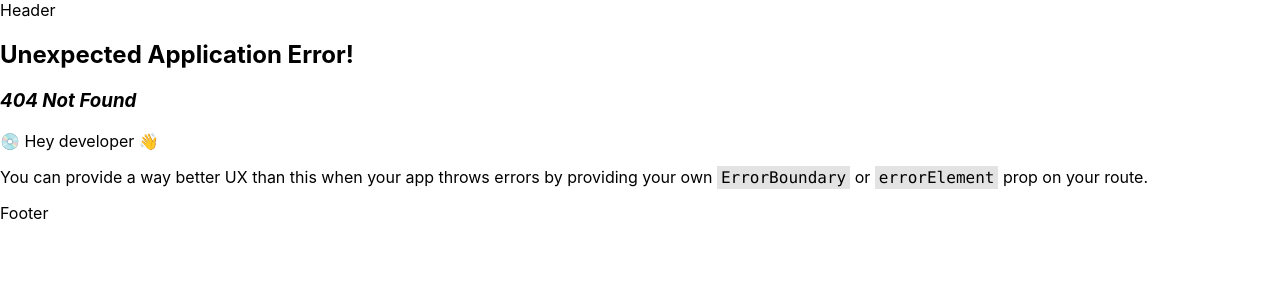
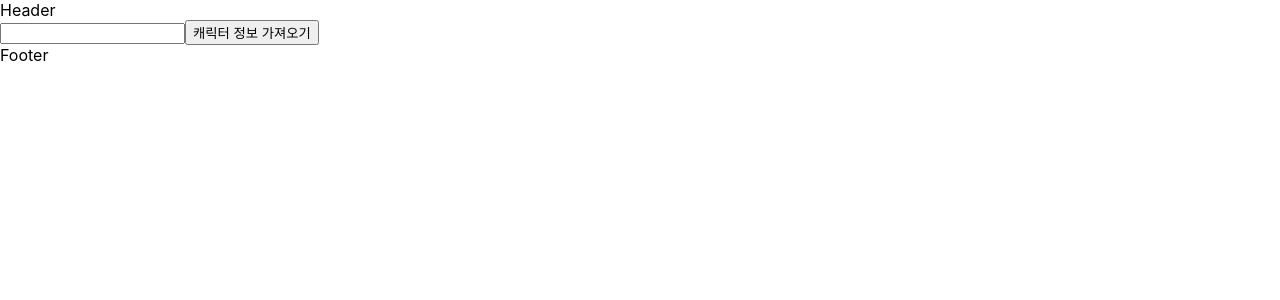
Before and after one commit to minhyeonhong/maple-open, a React (Create React App) app: page /character in a window 1280 px wide. Before the commit this address had no page. Shown: the top 300 px of the page. Built offline with nearby package versions, Linux system fonts and the light colour scheme.

Commit message:
ENH : 캐릭터 정보 조회

```diff
--- a/src/App.js
+++ b/src/App.js
@@ -4,7 +4,8 @@ import { Link } from "react-router-dom";
 function App(props) {
   return (
     <div className="App">
-      <Link to={'/guild'}><button>길드 검색</button></Link><br/>
+      <Link to={'/character'}><button>캐릭터 검색</button></Link><br />
+      <Link to={'/guild'}><button>길드 검색</button></Link><br />
     </div>
   );
 }
--- /dev/null
+++ b/src/components/character/CharacterPage.jsx
@@ -0,0 +1,64 @@
+import React, { useEffect, useState } from 'react';
+import { instance } from '../../api/instance';
+
+const CharacterPage = () => {
+    const [character, setCharactor] = useState({
+        character_name: "",
+
+    });
+
+    const get_character_info = async () => {
+        const today = getFormattedDate();
+        const response = await instance.get(`${process.env.REACT_APP_MAPLE_BASE_URL}/maplestory/v1/id?character_name=${character.character_name}`, {
+            headers: {
+                "x-nxopen-api-key": process.env.REACT_APP_MAPLE_KEY
+            },
+        });
+
+        if (response.status !== 200) {
+            alert('캐릭터 정보 없음');
+            return;
+        }
+
+        const ocid = response.data.ocid;
+        const chracterInfo = await instance.get(`${process.env.REACT_APP_MAPLE_BASE_URL}/maplestory/v1/character/basic?ocid=${ocid}&date=${today}`, {
+            headers: {
+                "x-nxopen-api-key": process.env.REACT_APP_MAPLE_KEY
+            },
+        });
+
+        //setCharactor({...character, oguild_id:response.data.oguild_id });
+
+        console.log(chracterInfo);
+    }
+
+    const getFormattedDate = () => {
+        const today = new Date();
+        const year = today.getFullYear();
+        let month = today.getMonth() + 1; // 월은 0부터 시작하므로 1을 더해줍니다.
+        let day = today.getDate();
+
+        // 한 자리 수인 경우 앞에 0을 추가해주기
+        month = month < 10 ? '0' + month : month;
+        day = day < 10 ? '0' + day : day;
+
+        const formattedDate = year + '-' + month + '-' + day;
+
+        const date = new Date(formattedDate);
+        date.setDate(date.getDate() - 2);
+        return date.toISOString().slice(0, 10);
+    }
+
+    useEffect(() => {
+        //        setCharactor({ ...character, today: getFormattedDate() });
+    }, [character])
+
+    return (
+        <div>
+            <input type='text' name='character_name' value={character.character_name || ""} onChange={(e) => setCharactor({ ...character, [e.target.name]: e.target.value })} />
+            <button onClick={get_character_info}>캐릭터 정보 가져오기</button>
+        </div>
+    );
+};
+
+export default CharacterPage;
--- a/src/index.js
+++ b/src/index.js
@@ -12,6 +12,7 @@ import {
   RouterProvider,
   createBrowserRouter,
 } from 'react-router-dom';
+import CharacterPage from './components/character/CharacterPage';
 
 const router = createBrowserRouter([
   {
@@ -22,7 +23,10 @@ const router = createBrowserRouter([
     path: "/guild",
     element: <GuildPage />,
   },
-
+  {
+    path: "/character",
+    element: <CharacterPage />,
+  },
 ]);
 
 const root = ReactDOM.createRoot(document.getElementById('root'));
```
